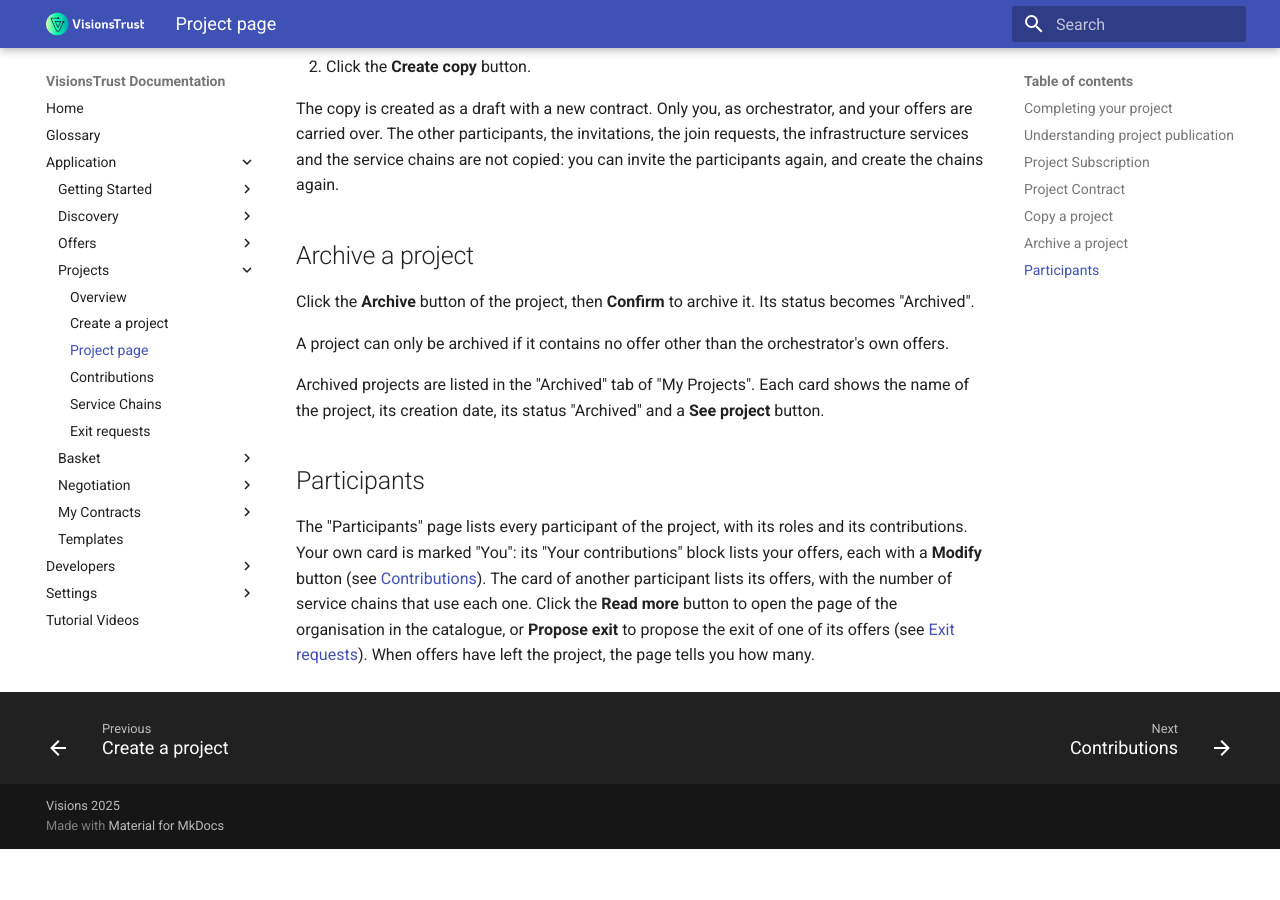
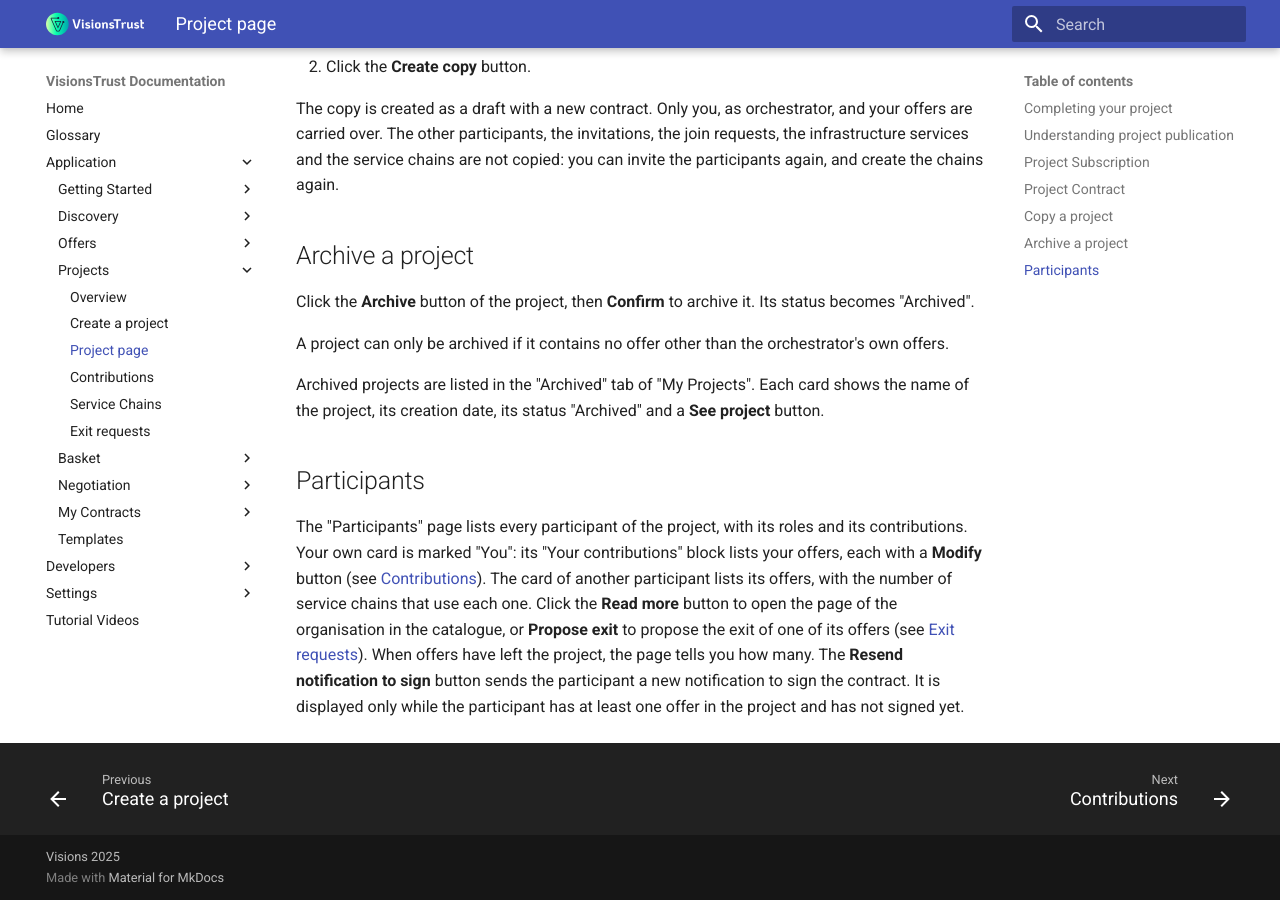
Before and after one commit to VisionsOfficial/visionstrust-docs, an MkDocs documentation site: the page built from docs/application/projects/project-settings.md, in a window 1280 px wide and 900 px high, scrolled down 2888 px. Built offline with MkDocs 1.6.1 and Material for MkDocs 9.7.7, drawn with Linux system fonts in a browser that asks for light colours; before the commit the page ends 3737 px from its top, so only the background shows below that.

```diff
--- a/docs/application/projects/project-settings.md
+++ b/docs/application/projects/project-settings.md
@@ -78,4 +78,4 @@ Archived projects are listed in the "Archived" tab of "My Projects". Each card s
 
 ## Participants
 
-The "Participants" page lists every participant of the project, with its roles and its contributions. Your own card is marked "You": its "Your contributions" block lists your offers, each with a **Modify** button (see [Contributions](./contributions.md)). The card of another participant lists its offers, with the number of service chains that use each one. Click the **Read more** button to open the page of the organisation in the catalogue, or **Propose exit** to propose the exit of one of its offers (see [Exit requests](./exit-requests.md)). When offers have left the project, the page tells you how many.
+The "Participants" page lists every participant of the project, with its roles and its contributions. Your own card is marked "You": its "Your contributions" block lists your offers, each with a **Modify** button (see [Contributions](./contributions.md)). The card of another participant lists its offers, with the number of service chains that use each one. Click the **Read more** button to open the page of the organisation in the catalogue, or **Propose exit** to propose the exit of one of its offers (see [Exit requests](./exit-requests.md)). When offers have left the project, the page tells you how many. The **Resend notification to sign** button sends the participant a new notification to sign the contract. It is displayed only while the participant has at least one offer in the project and has not signed yet.
```
